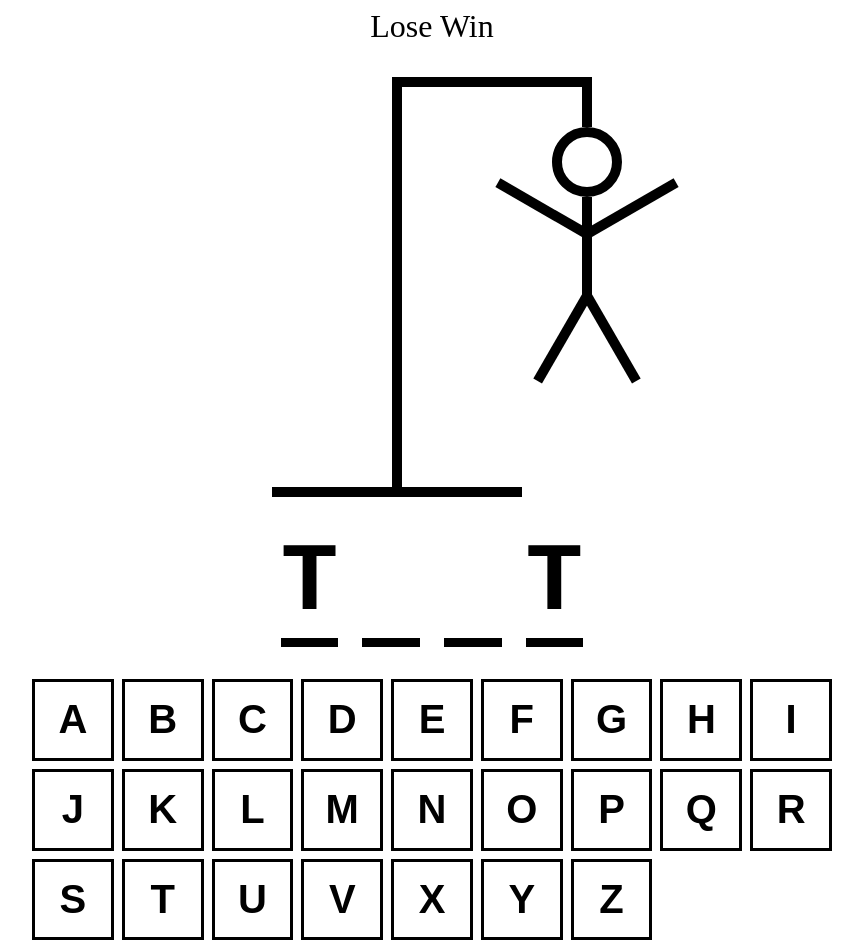
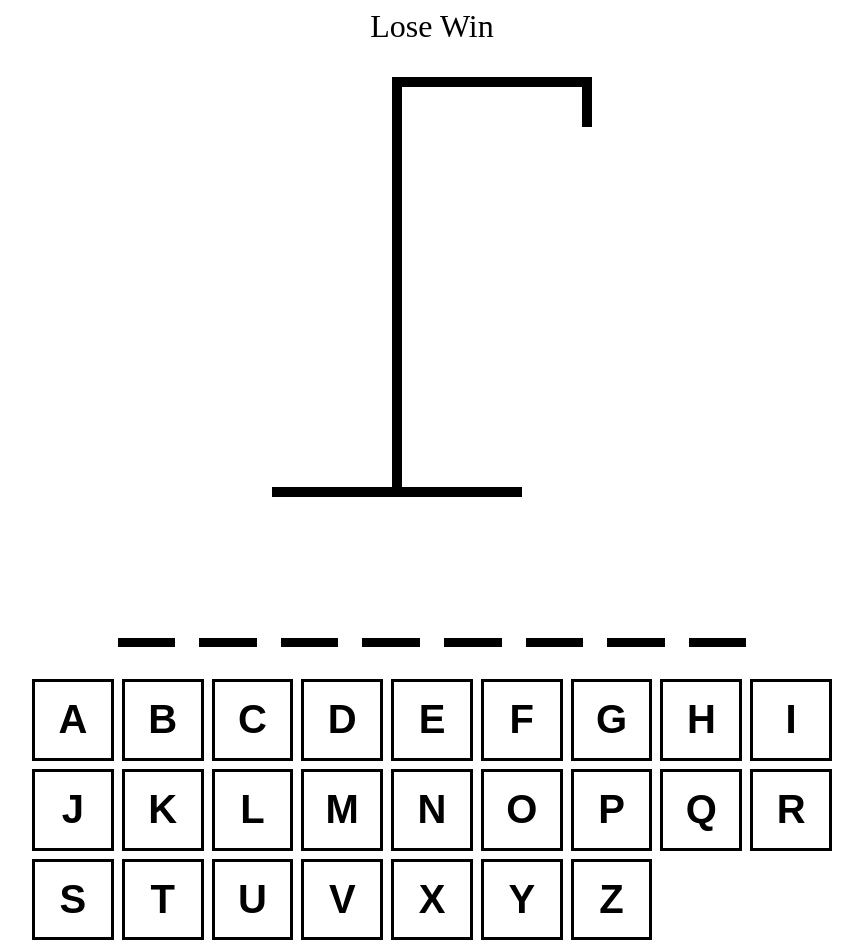
Before and after one commit to LeaBani/hangman-ts, a React (Vite) app: page / in a window 1280 px wide. Shown: the whole page, without its empty margins (208-1071 px from the left). Built offline with nearby package versions, Linux system fonts and the light colour scheme.

Commit message:
add keyboard event

```diff
--- a/src/App.tsx
+++ b/src/App.tsx
@@ -1,7 +1,7 @@
-import { useState } from "react";
+import { useState, useEffect } from "react";
 import words from "./wordList.json";
-import { HangManDrawing } from "./HangManDrawing";
-import { HangManWord } from "./HangManWord";
+import { HangmanDrawing } from "./HangManDrawing";
+import { HangmanWord } from "./HangManWord";
 import { Keyboard } from "./Keyboard";
 
 function App() {
@@ -10,9 +10,38 @@
     return words[Math.floor(Math.random() * words.length)]
   });
 
-  const [guessLetter, setGuessLetter] = useState<string[]>([])
+  const [guessedLetters, setGuessedLetters] = useState<string[]>([])
 
+  // Filtrer le nombre de lettres incorrectes à partir du tableau guessLetter
+  // On filtre les lettres qui ne sont pas incluses dans le mot
+  const inCorrectLetters = guessedLetters.filter(letter => !wordToGuess.includes(letter))
   console.log(wordToGuess);
+
+  // Cette fonction permet d'ajouter au tableau les lettres testées.
+  // Si la lettre testée n'est pas contenue dans le mot à trouver, on passe a la suite
+  function addGuessedLetter(letter: string) {
+    if (guessedLetters.includes(letter)) return
+    setGuessedLetters(currenLetters => [...currenLetters, letter])
+  }
+
+  useEffect(() => {
+
+    // Ajouter la possibilité d'utiliser le clavier à l'évenement
+    const handler = (e: KeyboardEvent) => {
+      const key = e.key
+      // utilisation des regex (ici, pour toute lettre comprise entre a et z)
+      if (!key.match(/^[a-z]$/)) return
+      e.preventDefault();
+      // on passe a la fonction la letter du clavier
+      addGuessedLetter(key)
+    }
+
+    document.addEventListener("keypress", handler)
+
+    return () => {
+      document.removeEventListener("keypress", handler)
+    }
+  },[])
 
   return (
     <div style={{
@@ -31,9 +60,9 @@
         Win
       </div>
 
-      <HangManDrawing />
+      <HangmanDrawing numberOfGuesses={inCorrectLetters.length} />
 
-      <HangManWord />
+      <HangmanWord guessedLetters={guessedLetters} wordToGuess={wordToGuess} />
 
       <div style={{alignSelf:"stretch"}}>
       <Keyboard />
--- a/src/HangManDrawing.tsx
+++ b/src/HangManDrawing.tsx
@@ -22,18 +22,20 @@
     <div style={{width: "100px", height: "10px", background: "black", position: "absolute", top:"210px", right: "0px", rotate: "-60deg", transformOrigin: "right bottom"}} />
 )
 
+// Lors de la déclaration des membres du corps, il est important de respecter l'odre d'apparition des éléments pour le jeu
+const BODY_PARTS = [HEAD, BODY, RIGHT_ARM, LEFT_ARM, RIGHT_LEG, LEFT_LEG]
+
+// On type la props numberOfGuesses passée via le composant parent
+type HangmanDrawingProps = {
+    numberOfGuesses: number
+}
 
 
-export function HangManDrawing() {
+export function HangmanDrawing({ numberOfGuesses } : HangmanDrawingProps) {
     return (<div style={{
         position: "relative",
     }}>
-        {HEAD}
-        {BODY}
-        {RIGHT_ARM}
-        {LEFT_ARM}
-        {RIGHT_LEG}
-        {LEFT_LEG}
+        {BODY_PARTS.slice(0, numberOfGuesses)}
         <div style={{height: "50px", width:"10px", background: "black", position: "absolute", top: 0, right: 0}}></div>
         <div style={{height: "10px", width:"200px", background: "black", marginLeft: "120px"}}></div>
         <div style={{height: "400px", width:"10px", background: "black", marginLeft: "120px"}}></div>
--- a/src/HangManWord.tsx
+++ b/src/HangManWord.tsx
@@ -1,4 +1,9 @@
-export function HangManWord() {
+type HangmanWordProps = {
+    guessedLetters: string[]
+    wordToGuess : string
+}
+
+export function HangmanWord({ guessedLetters, wordToGuess} : HangmanWordProps) {
 
     const word = "test";
     const guessedLetter = ["t"];
@@ -13,7 +18,7 @@
         fontFamily: "monospace"
 
     }}>
-        {word.split("").map((letter, index) => (
+        {wordToGuess.split("").map((letter, index) => (
             <span style={{borderBottom: ".1em solid black"}} key={index}>
                 <span style={{visibility: guessedLetter.includes(letter) ? "visible" : "hidden"}}>{letter}</span>
             </span>
```
Also changed, not shown: 1 other file (tests, documents, lock files or other folders).
